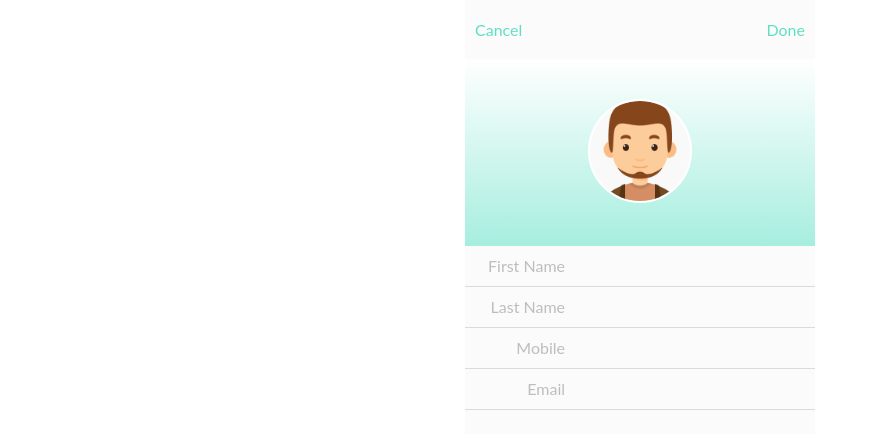
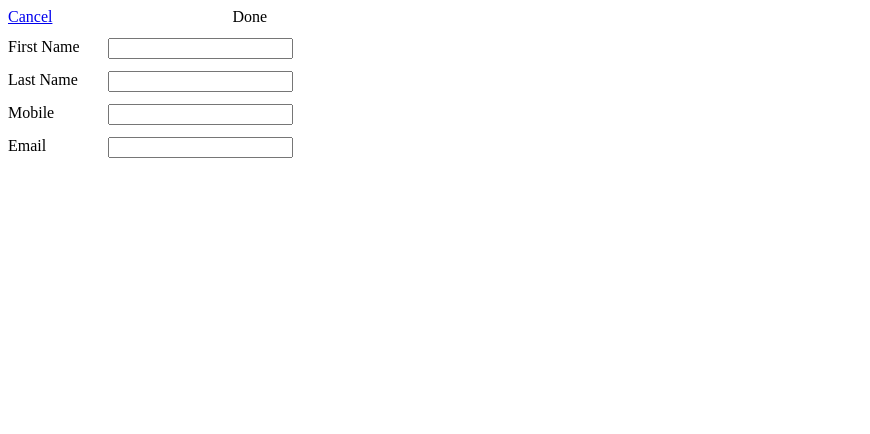
Before and after one commit to nivethar12/contacts, an Angular app: page /add in a window 1280 px wide. Shown: the top 434 px of the page, without its empty margins (0-870 px from the left). Built offline with nearby package versions, Linux system fonts and the light colour scheme.

Commit message:
Revert "Cleaned up add-edit-component"

```diff
--- a/src/app/_service/contact-details.service.ts
+++ b/src/app/_service/contact-details.service.ts
@@ -1,56 +1,56 @@
 import { Injectable } from '@angular/core';
-import { HttpClient, HttpHeaders } from '@angular/common/http';
+import { HttpClient, HttpHeaders} from '@angular/common/http';
 import { Router } from '@angular/router';
-import { Http, Response, Headers, RequestOptions } from '@angular/http';
+import { Http, Response, Headers, RequestOptions} from '@angular/http';
 import { Observable, throwError as ObservableThrowError } from 'rxjs';
 import 'rxjs/add/operator/catch';
 import 'rxjs/add/operator/map';
-import 'rxjs/add/observable/throw';
+import 'rxjs/add/observable/throw';
 
 @Injectable({
-  providedIn: 'root',
+  providedIn: 'root'
 })
 export class ContactDetailsService {
-  constructor(
-    private http: HttpClient,
-    private router: Router,
-    private httpCall: Http
-  ) {}
+
+  constructor(private http: HttpClient, private router: Router,private httpCall: Http) { }
 
   // private readContactsUrl="./assets/contacts.json";
-  private readContactsUrl = 'http://localhost:3000/contacts';
+  private readContactsUrl= "http://localhost:3000/contacts";
   // private readDetailsUrl="./assets/contactsDetail.json";
-  private readDetailsUrl = 'http://localhost:3000/contactsDetails';
+  private readDetailsUrl= "http://localhost:3000/contactsDetails";
 
-  getContacts(): Observable<any> {
-    return this.httpCall.get(this.readContactsUrl).map((response: Response) => {
+  getContacts():Observable<any>
+  {
+      return this.httpCall.get(this.readContactsUrl)
+      .map((response:Response) =>{
       return response.json();
-    });
+   });
   }
-  getContactDetails(id): Observable<any> {
-    return this.httpCall
-      .get(`http://localhost:3000/contactsDetails?id=` + id)
-      .map((response: Response) => {
-        return response.json();
-      });
+  getContactDetails(id):Observable<any>
+  {
+      return this.httpCall.get(`http://localhost:3000/contactsDetails?id=`+id)
+      .map((response:Response) =>{
+      return response.json();
+   });
   }
-  addorEdit(reqObj): Observable<any> {
-    let url = 'http://localhost:3000/addoredit';
-    console.log('reqObj' + JSON.stringify(reqObj));
+  addorEdit(reqObj) : Observable<any>{
+
+    let url="http://localhost:3000/addorEdit";
+    console.log("reqObj"+JSON.stringify(reqObj));
 
     const headers = new Headers();
     headers.append('Content-Type', 'application/json');
 
-    const options = new RequestOptions({ headers: headers });
+   const options = new RequestOptions({headers: headers});
 
-    return this.httpCall
-      .post(url, JSON.stringify(reqObj), options)
-      .map((response: Response) => {
+    return this.httpCall.post(url,
+         JSON.stringify(reqObj),
+        options
+    ).map((response:Response) => {
         console.log('response.json()', response.json());
         return response.json();
-      })
-      .catch((error: any) =>
-        Observable.throw(error.json().error || 'Server error')
-      );
+    })
+            .catch((error:any) => Observable.throw(error.json().error || 'Server error'));
+
   }
 }
--- a/src/app/add-edit/add-edit.component.css
+++ b/src/app/add-edit/add-edit.component.css
@@ -1,62 +1,16 @@
-.contactImg {
-  height: 100px;
-  width: 100px;
-  background-color: #f9f9f9;
-  border-radius: 50%;
-  border: 2px solid white;
-}
-.profileImg {
-  text-align: center;
-  background-image: linear-gradient(white, #a6eedf);
-  padding: 40px 10px;
-}
-
 .inputBlock {
   display: flex;
-  padding: 0;
-  background: #fbfbfb;
-  border-bottom: 1px solid #dcdbdb;
+  margin-top: 12px;
 }
 
 .label {
   width: 100px;
-  line-height: 40px;
-  text-align: right;
-  padding-right: 10px;
-  color: #bdbdbd;
 }
 .ip {
-  flex: 1;
 }
+.cncl-link{
 
-.input-text {
-  font-size: 14px;
-  flex: 1;
-  width: 100%;
-  padding: 10px;
-  border: 0px;
-  line-height: 20px;
-  outline: none;
-  background: transparent;
 }
-
-.top-links {
-  display: flex;
+.done-link{
+    margin-left: 180px;
 }
-
-.link {
-  flex: 1;
-  text-decoration: none;
-  color: #60dfc4;
-  padding: 20px 10px;
-}
-
-.align-right {
-  text-align: right;
-}
-
-.cncl-link {
-}
-.done-link {
-  margin-left: 180px;
-}
--- a/src/app/add-edit/add-edit.component.html
+++ b/src/app/add-edit/add-edit.component.html
@@ -1,40 +1,21 @@
-<div class="container">
-  <div class="top-links">
-    <a href="/" class="link">Cancel</a>
-    <a class="link align-right" (click)="submit()">Done</a>
-  </div>
-
-  <div class="profileImg">
-    <img class="contactImg" src="/assets/images/man.png" />
-  </div>
-
-  <div>
+<a href="#" class="cncl-link">Cancel</a>
+<a class="done-link" (click)="submit()">Done</a>
 <div class="inputBlock">
 <div class="label">First Name</div>
-      <div class="ip">
-        <input type="text" class="input-text" [(ngModel)]="firstName" />
-      </div>
+<div class="ip"><input type="text" [(ngModel)]="firstName"></div>
 </div>
 
 <div class="inputBlock">
 <div class="label">Last Name</div>
-      <div class="ip">
-        <input type="text" class="input-text" [(ngModel)]="lastName" />
-      </div>
+<div class="ip"><input type="text" [(ngModel)]="lastName"></div>
 </div>
 
 <div class="inputBlock">
 <div class="label">Mobile</div>
-      <div class="ip">
-        <input type="text" class="input-text" [(ngModel)]="mobile" />
-      </div>
+<div class="ip"><input type="text" [(ngModel)]="editContact.mobile"></div>
 </div>
 
 <div class="inputBlock">
 <div class="label">Email</div>
-      <div class="ip">
-        <input type="text" class="input-text" [(ngModel)]="email" />
+<div class="ip"><input type="text" [(ngModel)]="editContact.email"></div>
 </div>
-    </div>
-  </div>
-</div>
--- a/src/app/add-edit/add-edit.component.ts
+++ b/src/app/add-edit/add-edit.component.ts
@@ -19,8 +19,6 @@ export class AddEditComponent implements OnInit {
   editContact: any = '';
   firstName: any = '';
   lastName: any = '';
-  mobile: any = '';
-  email: any = '';
 
   ngOnInit() {
     this.route.paramMap.subscribe((params: ParamMap) => {
@@ -30,22 +28,21 @@ export class AddEditComponent implements OnInit {
     if (this.contactId) {
       this.myService.getContactDetails(this.contactId).subscribe(data => {
         this.details = data;
-        //console.log(JSON.stringify(this.details, null, 2));
+        console.log(JSON.stringify(this.details, null, 2));
         this.editContact = this.details;
         this.firstName = this.editContact.contactName.split(' ')[0];
         this.lastName = this.editContact.contactName.split(' ')[1];
-        this.mobile = this.editContact.mobile;
-        this.email = this.editContact.email;
       });
     }
   }
   submit() {
     const obj = {
       contactName: this.firstName + ' ' + this.lastName,
-      mobile: this.mobile,
-      email: this.email,
-      id: this.contactId,
+      mobile: this.editContact.mobile,
+      email: this.editContact.email,
+      id: this.editContact.id,
     };
+
     this.myService.addorEdit(obj).subscribe(
       Response => {
         console.log('response', Response);
--- a/src/styles.css
+++ b/src/styles.css
@@ -1,13 +1 @@
 /* You can add global styles to this file, and also import other style files */
-body {
-  margin: 0px;
-  padding: 0px;
-  font-family: Lato, Helvetica, sans-serif;
-}
-
-.container {
-  max-width: 350px;
-  margin: auto;
-  background-color: #fbfbfb;
-  height: 100vh;
-}
```
Lines whose indentation alone changed are shown as unchanged.
